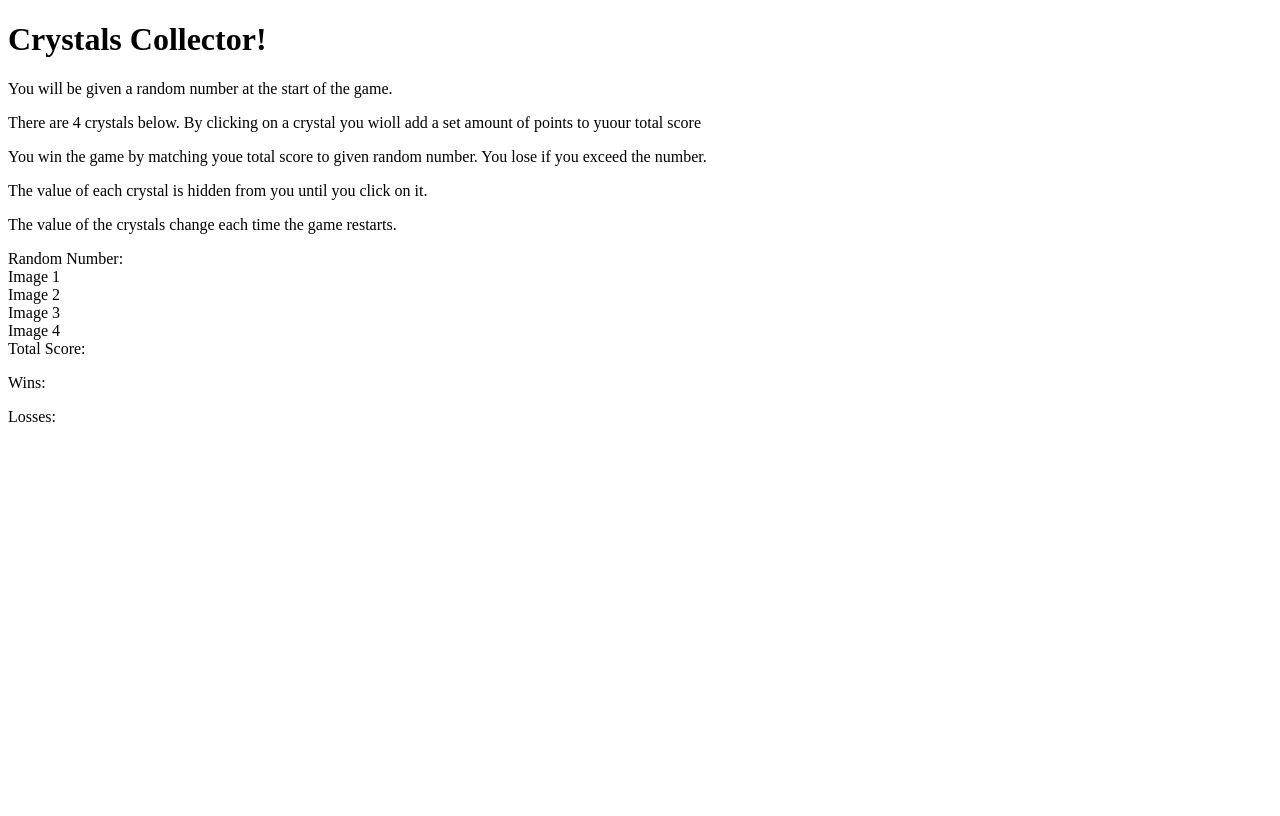
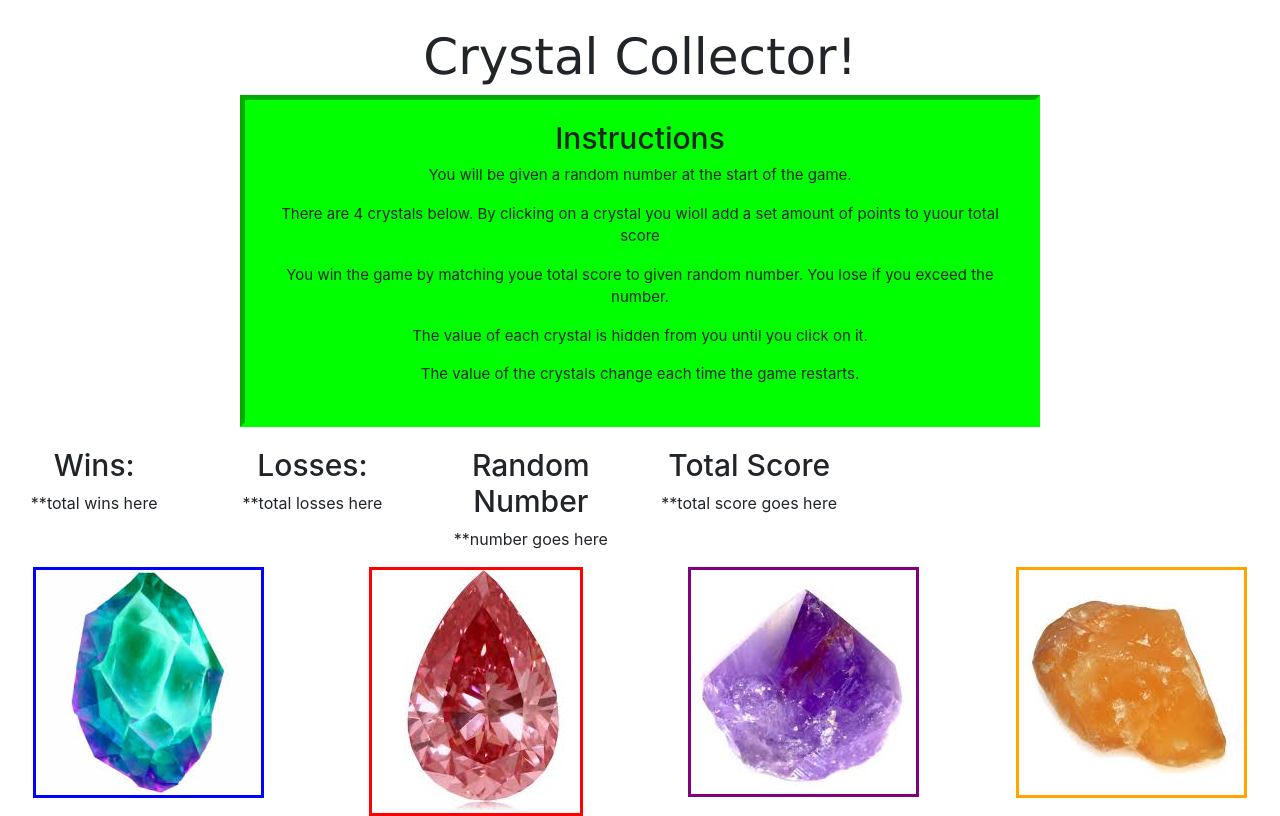
Before and after one commit to sportlo2/Unit-4-Game, a plain HTML site: page index.html in a window 1280 px wide. Drawn offline with nearby package versions, Linux system fonts and the light colour scheme.

Commit message:
CSS update

```diff
--- a/assets/css/style.css
+++ b/assets/css/style.css
@@ -0,0 +1,62 @@
+body {
+
+}
+
+#header {
+    padding-top: 20px;
+    text-align: center;
+    font-family: 'Lucida Sans', 'Lucida Sans Regular', 'Lucida Grande', 'Lucida Sans Unicode', Geneva, Verdana, sans-serif;
+    font-size: 50px;
+}
+
+#instructions {
+    width: 800px;
+    border: 5px;
+    border-style: inset;
+    border-color: lime;
+    background-color: lime;
+    padding: 20px;
+    margin: auto;
+    margin-bottom: 20px;
+    text-align: center;
+    font-size: 15px;
+}
+
+.title {
+    font-size: 30px;
+    text-align: center;
+}
+
+.gameStats {
+
+    text-align: center;
+    margin-bottom: 20px;
+}
+
+.gemPictures {
+    text-align: center;
+}
+
+#crystalOne {
+    border: 3px;
+    border-color: blue;
+    border-style: solid;
+}
+
+#crystalTwo {
+    border: 3px;
+    border-color: red;
+    border-style: solid;
+}
+
+#crystalThree {
+    border: 3px;
+    border-color: purple;
+    border-style: solid;
+}
+
+#crystalFour {
+    border: 3px;
+    border-color: orange;
+    border-style: solid;
+}
--- a/index.html
+++ b/index.html
@@ -5,17 +5,24 @@
     <meta charset="UTF-8">
     <meta name="viewport" content="width=device-width, initial-scale=1.0">
     <title>Crystal Collector</title>
-
-    <link rel="stylesheet" type="text/css" href="/assets/css/style.css">
+    <!--bootstrap-->
+    <link rel="stylesheet" href="https://stackpath.bootstrapcdn.com/bootstrap/4.5.0/css/bootstrap.min.css"
+        integrity="sha384-9aIt2nRpC12Uk9gS9baDl411NQApFmC26EwAOH8WgZl5MYYxFfc+NcPb1dKGj7Sk" crossorigin="anonymous">
+    <!--CSS-->
+    <link rel="stylesheet" type="text/css" href="assets/css/style.css">
+    <!--jQuery-->
     <script src="https://ajax.googleapis.com/ajax/libs/jquery/3.5.1/jquery.min.js"></script>
 </head>
 
 <body>
     <header>
-        <h1> Crystals Collector! </h1>
+        <div id="header">
+            Crystal Collector!
+        </div>
     </header>
-
-    <div id="instructions">
+    <section id="instructions">
+        <div>
+            <h3 class="title">Instructions</h3>
             <p>
                 You will be given a random number at the start of the game.
             </p>
@@ -32,37 +39,56 @@
             <p>
                 The value of the crystals change each time the game restarts.
             </p>
+    </section>
+    </div>
+    <container class="gameStats">
+        <div class="row">
+            <div class="col-md-2">
+                <h3 class="title">Wins:</h3>
 
-    </div>
-    <div>
-        <div class="row">
-            <div class="col-md-4">
-                Random Number:
+                <p id="totalWins">**total wins here
+                </p>
             </div>
             <div class="col-md-2">
-                Image 1
+                <h3 class="title">Losses:</h3>
+
+                <p id="totalLosses">**total losses here
+                </p>
             </div>
             <div class="col-md-2">
-                Image 2
+                <h3 class="title"> Random Number</h3>
+
+                <p id="randomNumber">
+                    **number goes here
+                </p>
             </div>
             <div class="col-md-2">
-                Image 3
-            </div>
-            <div class="col-md-2">
-                Image 4
+                <h3 class="title">Total Score</h3>
+
+                <p id="totalScore">**total score goes here</p>
             </div>
         </div>
+    </container>
+    <container>
+        <div class="gemPictures">
             <div class="row">
-            <div class="col-md-6">
-                Total Score:
+                <div class="col-md-3">
+                    <img src="./assets/images/crystal1.jpg" id="crystalOne">
                 </div>
-            <div class="col-md-6">
-                <p id="totalWins">Wins:</p>
-                <p id="totalLosses">Losses:</p>
+                <div class="col-md-3">
+                    <img src="./assets/images/crystal2.jpg" id="crystalTwo">
+                </div>
+                <div class="col-md-3">
+                    <img src="./assets/images/crystal3.jpg" id="crystalThree">
+                </div>
+                <div class="col-md-3">
+                    <img src="./assets/images/crystal4.jpg" id="crystalFour">
                 </div>
             </div>
 
+
         </div>
+    </container>
     <script src="/assets/javascript/game.js"></script>
 </body>
 
```
Also changed, not shown: assets/images/crystal1.jpg (added), assets/images/crystal2.jpg (added), assets/images/crystal3.jpg (added), assets/images/crystal4.jpg (added). Lines whose indentation alone changed are shown as unchanged.
